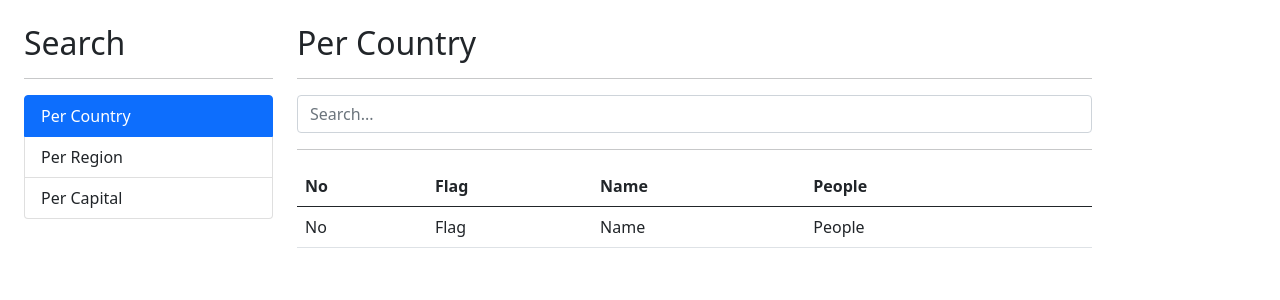
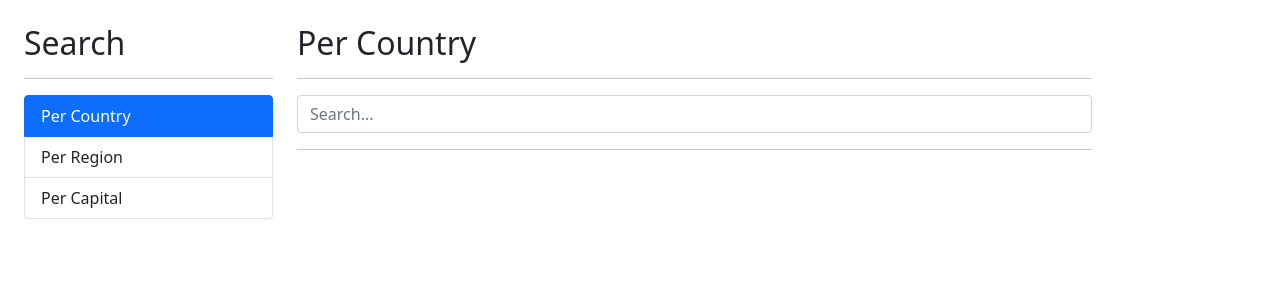
Before and after one commit to tonatiuh19/teaching-angular, an Angular app in the folder countriesApp/: page / in a window 1280 px wide. Shown: the top 300 px of the page. Built offline with nearby package versions, Linux system fonts and the light colour scheme.

Commit message:
table & input components

```diff
--- /dev/null
+++ b/countriesApp/src/app/countries/components/countries-input/countries-input.component.html
@@ -0,0 +1,3 @@
+<form (ngSubmit)="searching()" autocomplete="off">
+    <input type="text" [(ngModel)]="search" name="search" class="form-control" placeholder="Search..." />
+</form>
--- /dev/null
+++ b/countriesApp/src/app/countries/components/countries-input/countries-input.component.ts
@@ -0,0 +1,12 @@
+import { Component } from '@angular/core';
+
+@Component({
+  selector: 'app-countries-input',
+  templateUrl: './countries-input.component.html',
+  styleUrls: ['./countries-input.component.css'],
+})
+export class CountriesInputComponent {
+  search: string = '';
+
+  searching() {}
+}
--- /dev/null
+++ b/countriesApp/src/app/countries/components/countries-table/countries-table.component.css
@@ -0,0 +1,3 @@
+.small-flag {
+  width: 50px;
+}
--- /dev/null
+++ b/countriesApp/src/app/countries/components/countries-table/countries-table.component.html
@@ -0,0 +1,22 @@
+<table class="table">
+    <thead>
+        <tr>
+            <th>No</th>
+            <th>Flag</th>
+            <th>Name</th>
+            <th>People</th>
+            <th></th>
+        </tr>
+    </thead>
+    <tbody>
+        <tr *ngFor="let item of countries">
+            <td>{{item.numericCode}}</td>
+            <td><img class="small-flag" [src]="item.flag" /></td>
+            <td>{{item.name}}</td>
+            <td>{{item.population | number}}</td>
+            <td>
+                <a [routerLink]="['/country', item.alpha2Code]">See more</a>
+            </td>
+        </tr>
+    </tbody>
+</table>
--- a/countriesApp/src/app/countries/pages/per-country/per-country.component.html
+++ b/countriesApp/src/app/countries/pages/per-country/per-country.component.html
@@ -2,34 +2,13 @@
 <hr>
 <div class="row">
     <div class="col-sm">
-        <form (ngSubmit)="searching()" autocomplete="off">
-            <input type="text" [(ngModel)]="search" name="search" class="form-control" placeholder="Search..." />
-        </form>
+        <app-countries-input></app-countries-input>
     </div>
 </div>
 <hr>
 <div class="alert alert-danger p-1" *ngIf="errAPI">Not found: {{search}}</div>
-<div class="row" *ngIf="!errAPI">
+<div class="row" *ngIf="countries.length > 0">
     <div class="col">
-        <table class="table">
-            <thead>
-                <tr>
-                    <th>No</th>
-                    <th>Flag</th>
-                    <th>Name</th>
-                    <th>People</th>
-                    <th></th>
-                </tr>
-            </thead>
-            <tbody>
-                <tr>
-                    <td>No</td>
-                    <td>Flag</td>
-                    <td>Name</td>
-                    <td>People</td>
-                    <td></td>
-                </tr>
-            </tbody>
-        </table>
+        <app-countries-table [countries]="countries"></app-countries-table>
     </div>
 </div>
--- a/countriesApp/src/app/countries/pages/per-country/per-country.component.ts
+++ b/countriesApp/src/app/countries/pages/per-country/per-country.component.ts
@@ -1,5 +1,6 @@
 import { Component } from '@angular/core';
 import { CountryService } from '../../services/country.service';
+import { Country } from '../../interfaces/country.interface';
 
 @Component({
   selector: 'app-per-country',
@@ -9,16 +10,18 @@ import { CountryService } from '../../services/country.service';
 export class PerCountryComponent {
   search: string = '';
   errAPI: boolean = false;
+  countries: Country[] = [];
   constructor(private countryService: CountryService) {}
 
   searching() {
     this.errAPI = false;
     this.countryService.searching(this.search).subscribe(
       (x) => {
-        console.log(x);
+        this.countries = x;
       },
       (err) => {
         this.errAPI = true;
+        this.countries = [];
       }
     );
   }
```
Also changed, not shown: countriesApp/src/app/countries/components/countries-table/countries-table.component.ts (added, +11 -0 lines), countriesApp/src/app/countries/countries.module.ts (+6 -1 lines), countriesApp/src/app/countries/components/countries-input/countries-input.component.css (added), 2 other files (tests, documents, lock files or other folders).
